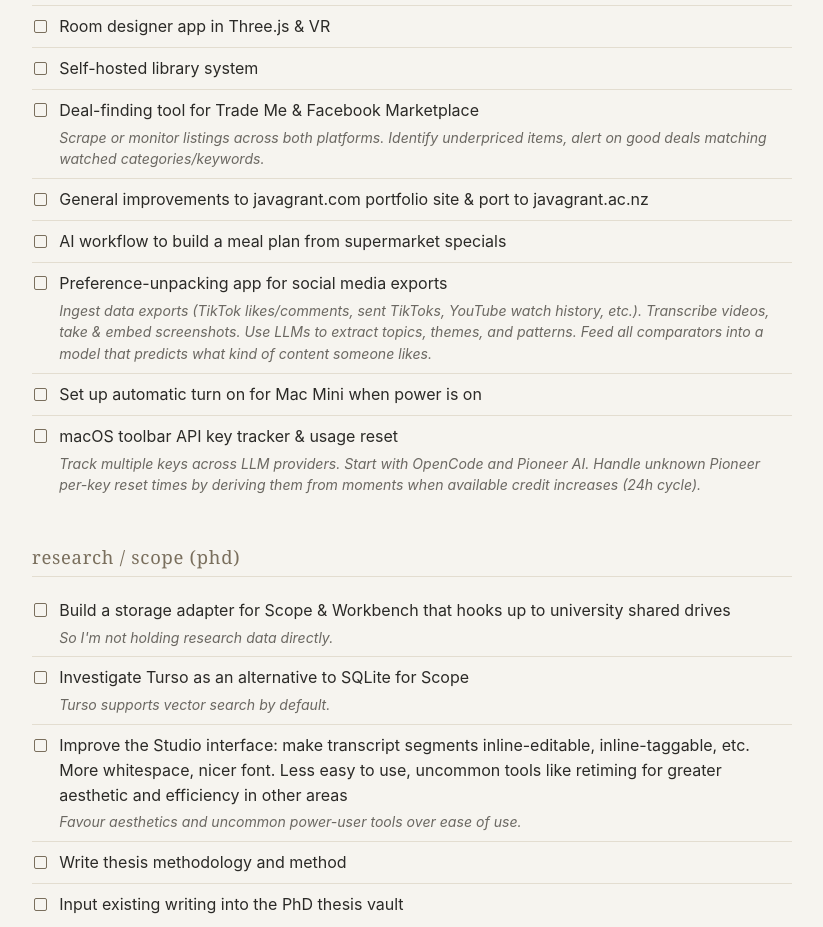
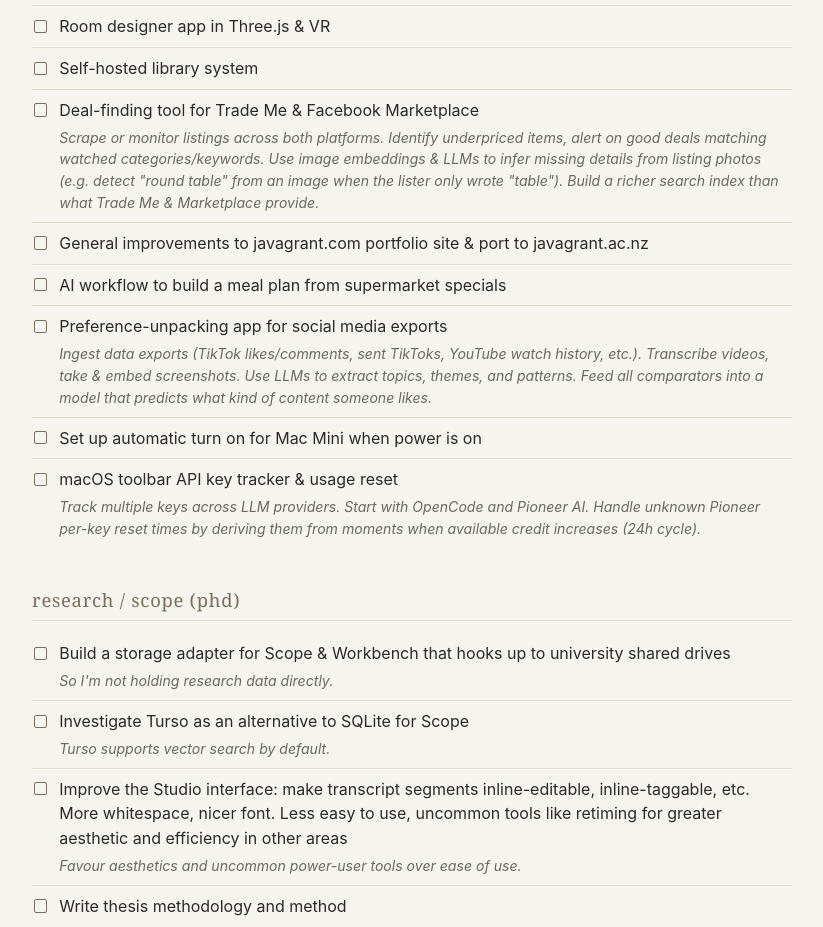
Before and after one commit to JavaGT/todo.javagrant.ac.nz, a plain HTML site: page index.html in a window 1280 px wide. Shown: the part 1370-2297 px from the top of the page, without its empty margins (228-1051 px from the left). Drawn offline with Linux system fonts and the light colour scheme.

Commit message:
Expand deal-finder note: image embeddings & LLMs to infer missing listing details

```diff
--- a/index.html
+++ b/index.html
@@ -130,7 +130,7 @@
       <li>Room designer app in Three.js &amp; VR</li>
       <li>Self-hosted library system</li>
       <li>Deal-finding tool for Trade Me &amp; Facebook Marketplace
-        <span class="note">Scrape or monitor listings across both platforms. Identify underpriced items, alert on good deals matching watched categories/keywords.</span>
+        <span class="note">Scrape or monitor listings across both platforms. Identify underpriced items, alert on good deals matching watched categories/keywords. Use image embeddings &amp; LLMs to infer missing details from listing photos (e.g. detect "round table" from an image when the lister only wrote "table"). Build a richer search index than what Trade Me &amp; Marketplace provide.</span>
       </li>
       <li>General improvements to javagrant.com portfolio site &amp; port to javagrant.ac.nz</li>
       <li>AI workflow to build a meal plan from supermarket specials</li>
```
